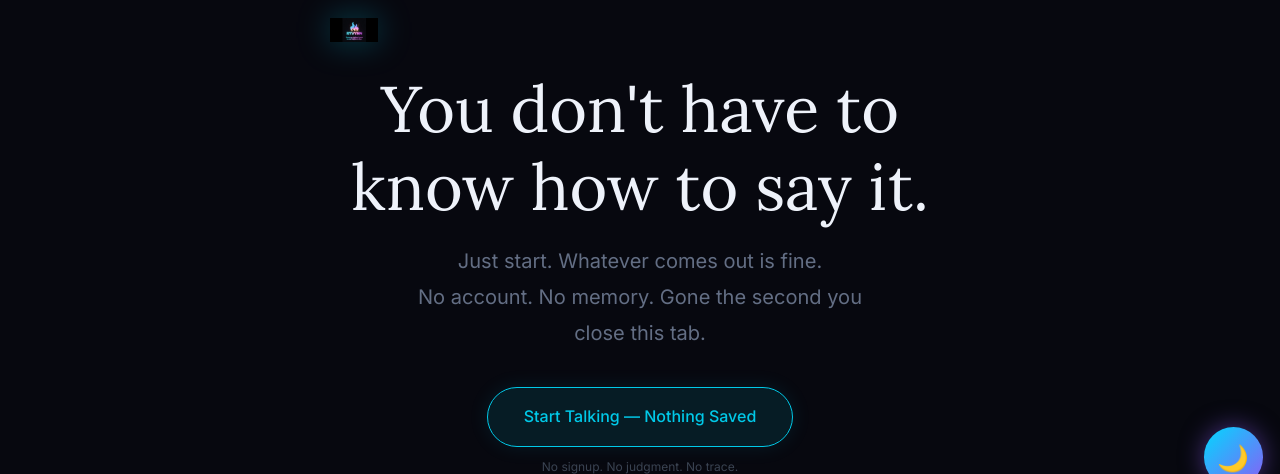
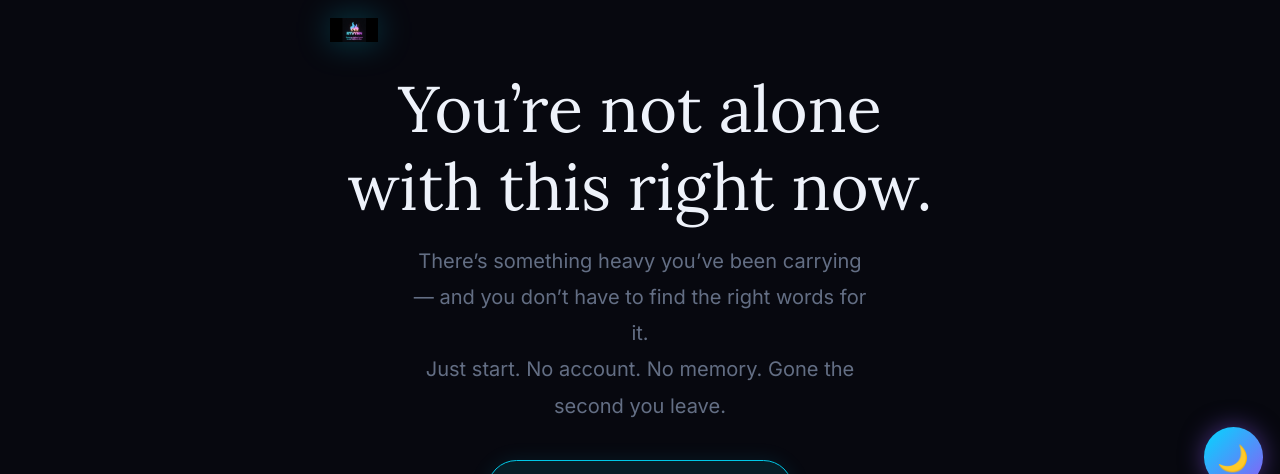
Before and after one commit to ryvynnlive-code/ryvynn-production, a Next.js app: page / in a window 1280 px wide. Shown: the part 186-660 px from the top of the page. Built offline with nearby package versions, Linux system fonts and the light colour scheme; no server answers.

Commit message:
fix: hero — sharper headline + weighted sub first line

```diff
--- a/app/page.tsx
+++ b/app/page.tsx
@@ -162,13 +162,13 @@ export default function HomePage() {
           {/* Headline */}
           <h1 className="lora slide-up su2"
             style={{ fontSize: 'clamp(2.2rem,6vw,3.8rem)', fontWeight: 400, lineHeight: 1.2, color: '#eef2fa', marginBottom: 18 }}>
-            You don't have to know how to say it.
+            You’re not alone with this right now.
           </h1>
 
           {/* Sub */}
           <p className="slide-up su3" style={{ fontSize: 'clamp(1rem,2.5vw,1.18rem)', lineHeight: 1.8, color: 'var(--dim)', maxWidth: 460, margin: '0 auto 36px' }}>
-            Just start. Whatever comes out is fine.<br />
-            No account. No memory. Gone the second you close this tab.
+            There’s something heavy you’ve been carrying — and you don’t have to find the right words for it.<br />
+            Just start. No account. No memory. Gone the second you leave.
           </p>
 
           {/* CTAs */}
```
